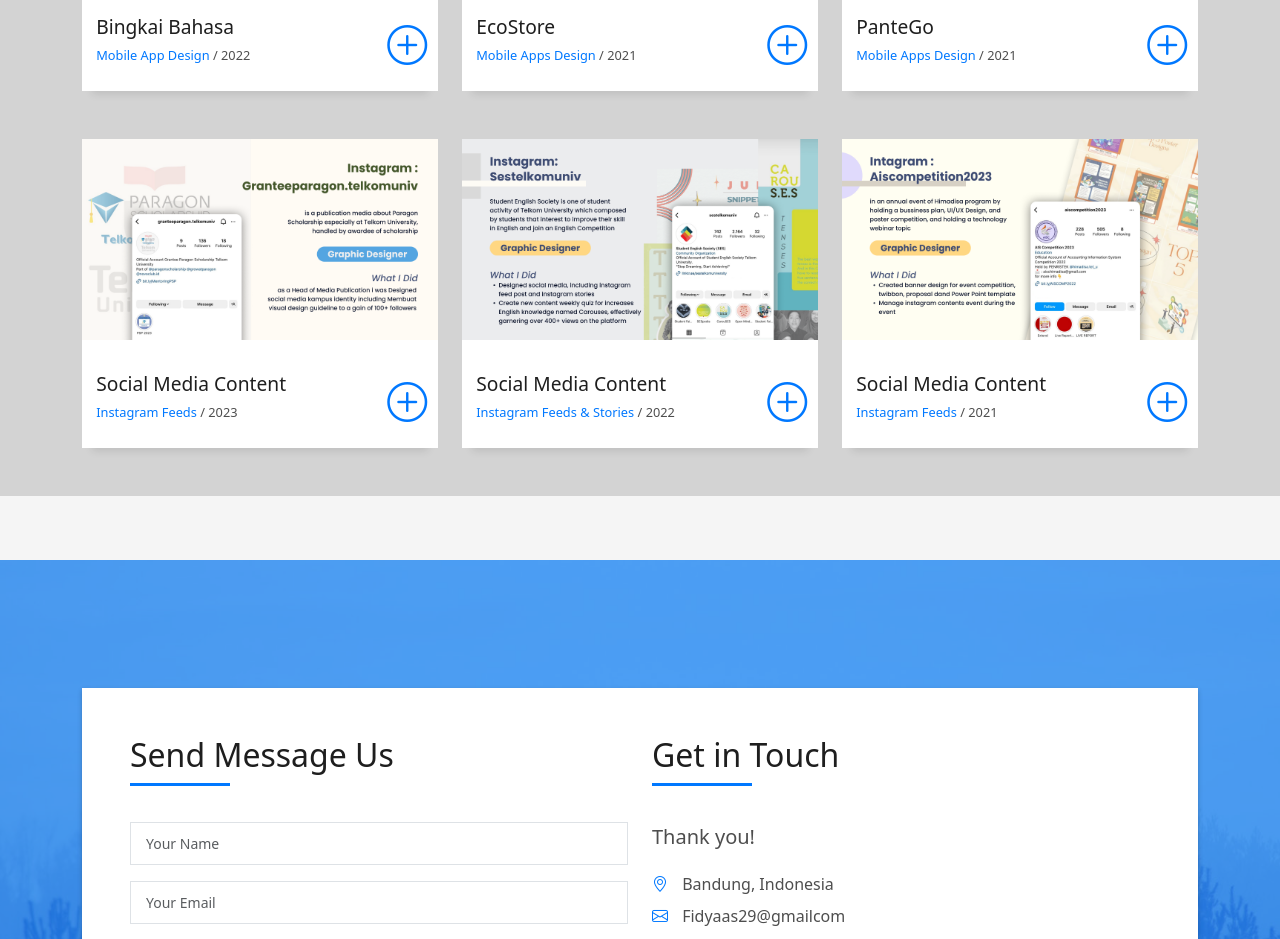
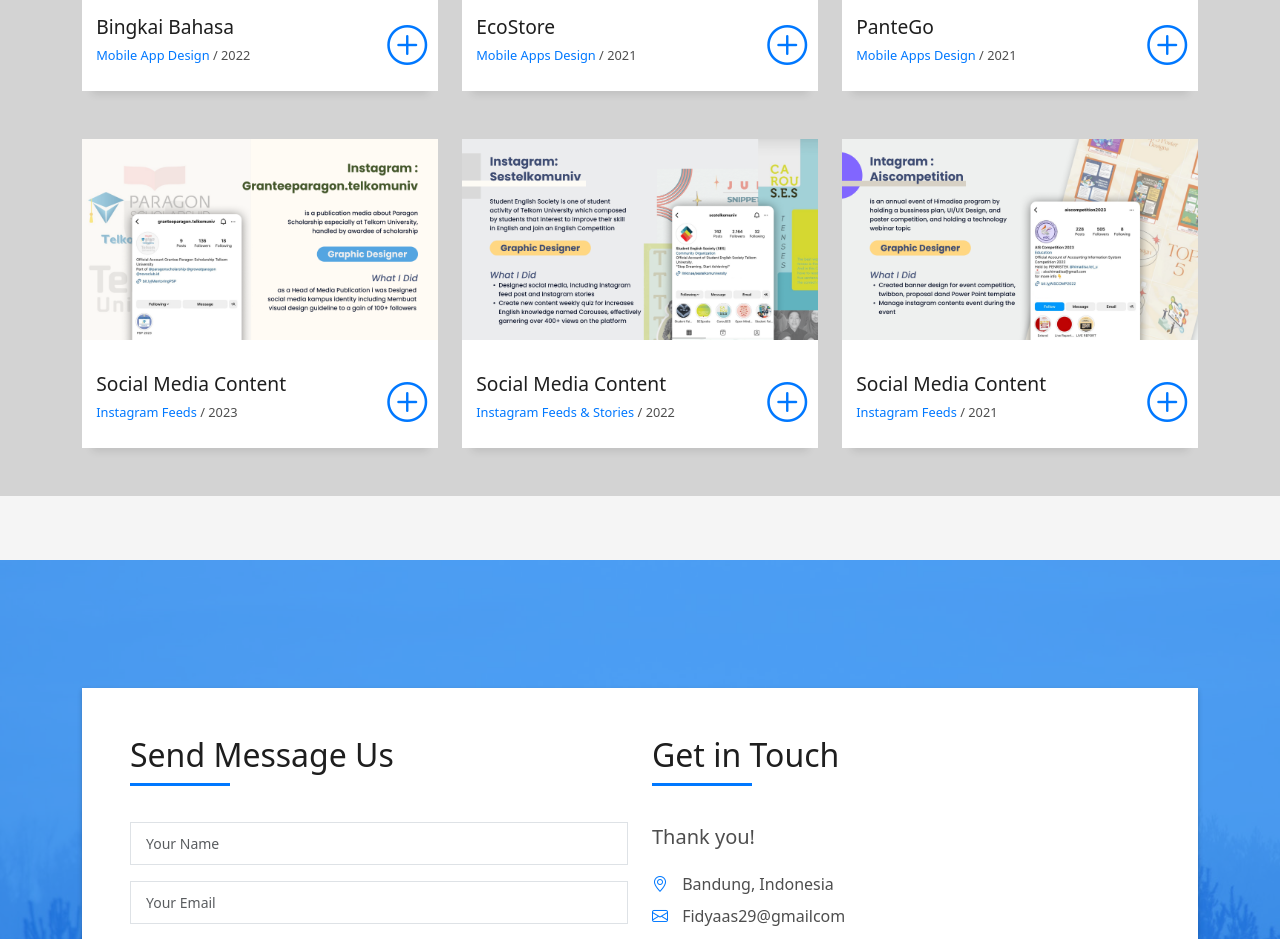
Before and after one commit to Fidyandh/fidyandh.github.io, a plain HTML site: page index.html in a window 1280 px wide. Shown: the part 2680-3619 px from the top of the page. Drawn offline with Linux system fonts and the light colour scheme.

Commit message:
first commit

```diff
--- a/index.html
+++ b/index.html
@@ -597,9 +597,9 @@
           </div>
           <div class="col-md-4">
             <div class="work-box">
-              <a href="assets/img/AISCOM21.png" data-gallery="portfolioGallery" class="portfolio-lightbox">
+              <a href="assets/img/16-AISCOM21.png" data-gallery="portfolioGallery" class="portfolio-lightbox">
                 <div class="work-img">
-                  <img src="assets/img/AISCOM21.png" alt="" class="img-fluid">
+                  <img src="assets/img/16-AISCOM21.png" alt="" class="img-fluid">
                 </div>
               </a>
               <div class="work-content">
```
Also changed, not shown: portfolio-details-ais.html (+2 -2 lines), assets/img/16-AISCOM21.png (added), 1 other file.
